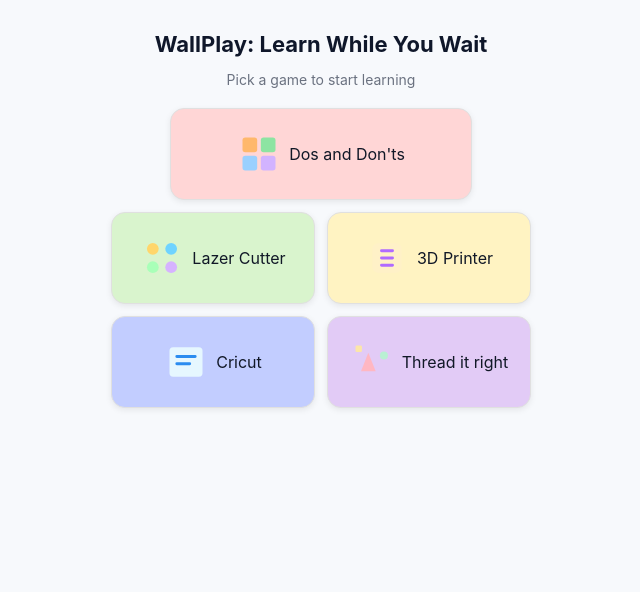
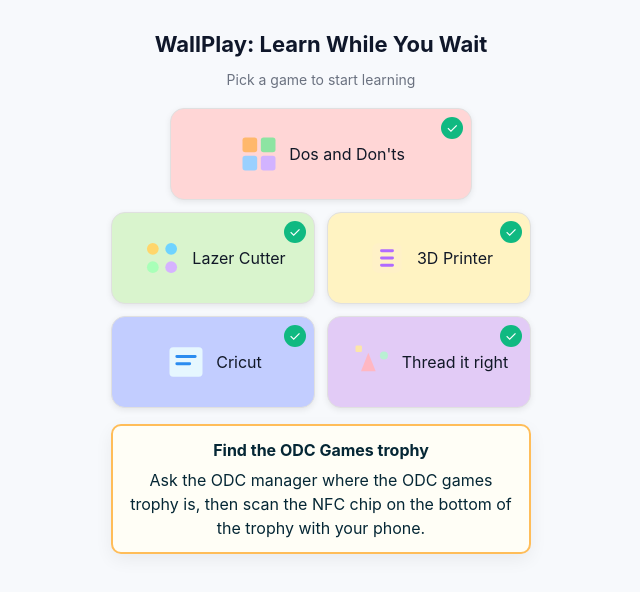
Before and after one commit to JoshuaWuebbolt/ODC_Games, a Next.js app in the folder odc_webgames/: page / in a window 1280 px wide. Shown: the top 592 px of the page, without its empty margins (319-959 px from the left). Built offline with nearby package versions, Linux system fonts and the light colour scheme.

Commit message:
Added tracking of which games the player has won.

```diff
--- a/odc_webgames/app/3d-printer/win/page.tsx
+++ b/odc_webgames/app/3d-printer/win/page.tsx
@@ -1,21 +1,28 @@
-import React from "react";
+'use client';
+
+import React, { useEffect } from "react";
 import Link from "next/link";
 import type { JSX } from "react";
 
-export const metadata = {
-  title: "You win — 3D Printer",
-  description: "Congratulations — you're now a 3D printing master!",
-};
+
+
+
 
 export default function WinPage(): JSX.Element {
+  useEffect(() => {
+    if (typeof window !== "undefined") {
+      localStorage.setItem("done3DPrinter", "true"); // Mark 3D Printer as completed
+    }
+  }, []);
+
   return (
     <main style={{ minHeight: "100vh", display: "flex", alignItems: "center", justifyContent: "center", padding: 24, fontFamily: "-apple-system, BlinkMacSystemFont, 'Segoe UI', Roboto, 'Helvetica Neue', Arial" }}>
       <div style={{ maxWidth: 720, textAlign: "center", borderRadius: 12, padding: "3rem", background: "linear-gradient(180deg,#06364a 0%, #052735 100%)", color: "#e6f7ff", boxShadow: "0 8px 36px rgba(2,6,23,0.6)" }}>
-        <h1 style={{ margin: 0, fontSize: "2rem" }}>🎉 You made it to the end of the board!</h1>
-        <p style={{ marginTop: 12, color: "#cfeefb" }}>Good job! You solved all the puzzles to beat every game!</p>
+        <h1 style={{ margin: 0, fontSize: "2rem" }}>🎉You win — 3D Printer</h1>
+        <p style={{ marginTop: 12, color: "#cfeefb" }}>Congratulations — you're now a 3D printing master!</p>
         <div style={{ marginTop: 20, display: "flex", gap: 12, justifyContent: "center" }}>
           <Link href="/" style={{ display: "inline-block", padding: "10px 18px", borderRadius: 10, background: "#fff", color: "#052735", textDecoration: "none", fontWeight: 600 }}>Home</Link>
-          <Link href="/s1" style={{ display: "inline-block", padding: "10px 18px", borderRadius: 10, background: "rgba(255,255,255,0.12)", color: "#e6f7ff", textDecoration: "none", fontWeight: 600 }}>Play again</Link>
+          <Link href="/3d-printer/file-format" style={{ display: "inline-block", padding: "10px 18px", borderRadius: 10, background: "rgba(255,255,255,0.12)", color: "#e6f7ff", textDecoration: "none", fontWeight: 600 }}>Play again</Link>
         </div>
       </div>
     </main>
--- a/odc_webgames/app/cricut/win/page.tsx
+++ b/odc_webgames/app/cricut/win/page.tsx
@@ -1,18 +1,25 @@
-import React from "react";
+'use client';
+
+import React, { useEffect } from "react";
 import Link from "next/link";
 import type { JSX } from "react";
 
-export const metadata = {
-  title: "You win — Cricut",
-  description: "Congratulations — you found the hidden Cricut tools!",
-};
+
+
+
 
 export default function WinPage(): JSX.Element {
+  useEffect(() => {
+    if (typeof window !== "undefined") {
+      localStorage.setItem("doneCricut", "true"); // Mark cricut as completed
+    }
+  }, []);
+
   return (
     <main style={{ minHeight: "100vh", display: "flex", alignItems: "center", justifyContent: "center", padding: 24, fontFamily: "-apple-system, BlinkMacSystemFont, 'Segoe UI', Roboto, 'Helvetica Neue', Arial" }}>
       <div style={{ maxWidth: 720, textAlign: "center", borderRadius: 12, padding: "3rem", background: "linear-gradient(180deg,#06364a 0%, #052735 100%)", color: "#e6f7ff", boxShadow: "0 8px 36px rgba(2,6,23,0.6)" }}>
-        <h1 style={{ margin: 0, fontSize: "2rem" }}>🎉 You found them all!</h1>
-        <p style={{ marginTop: 12, color: "#cfeefb" }}>Nice work — you located all the tools hidden in the Cricut compartment.</p>
+        <h1 style={{ margin: 0, fontSize: "2rem" }}>🎉You win — Cricut</h1>
+        <p style={{ marginTop: 12, color: "#cfeefb" }}>Congratulations — you found the hidden Cricut tools!</p>
         <div style={{ marginTop: 20, display: "flex", gap: 12, justifyContent: "center" }}>
           <Link href="/" style={{ display: "inline-block", padding: "10px 18px", borderRadius: 10, background: "#fff", color: "#052735", textDecoration: "none", fontWeight: 600 }}>Home</Link>
           <Link href="/cricut" style={{ display: "inline-block", padding: "10px 18px", borderRadius: 10, background: "rgba(255,255,255,0.12)", color: "#e6f7ff", textDecoration: "none", fontWeight: 600 }}>Play again</Link>
--- a/odc_webgames/app/page.tsx
+++ b/odc_webgames/app/page.tsx
@@ -3,13 +3,18 @@
 import type { JSX } from 'react'
 import { useRouter } from 'next/navigation'
 
-// app/page.tsx
+localStorage.setItem("doneDosDonts", "true");
+localStorage.setItem("doneS1", "true");
+localStorage.setItem("done3DPrinter", "true");
+localStorage.setItem("doneCricut", "true");
+localStorage.setItem("doneSewing", "true");
 
-const Button: React.FC<{ label: string; onClick: () => void; children: React.ReactNode; style?: React.CSSProperties }> = ({ label, onClick, children, style }) => (
+const Button: React.FC<{ label: string; onClick: () => void; children: React.ReactNode; style?: React.CSSProperties; checked?: boolean }> = ({ label, onClick, children, style, checked }) => (
   <button
     onClick={onClick}
     aria-label={label}
     style={{
+      position: 'relative', // allow badge placement
       display: 'flex',
       alignItems: 'center',
       justifyContent: 'center',
@@ -26,6 +31,24 @@
       ...style,
     }}
   >
+    {/* green check badge when completed */}
+    {checked && (
+      <span style={{
+        position: 'absolute',
+        top: 8,
+        right: 8,
+        width: 22,
+        height: 22,
+        borderRadius: 12,
+        background: '#10b981',
+        color: '#fff',
+        display: 'inline-flex',
+        alignItems: 'center',
+        justifyContent: 'center',
+        fontSize: 14,
+        lineHeight: 1,
+      }}>✓</span>
+    )}
     {children}
   </button>
 )
@@ -72,6 +95,26 @@
 
 export default function Page(): JSX.Element {
   const router = useRouter()
+  // progress flags read from localStorage (client-side)
+  const [doneDos, setDoneDos] = React.useState(false)
+  const [doneS1, setDoneS1] = React.useState(false)
+  const [donePrinter, setDonePrinter] = React.useState(false)
+  const [doneCricut, setDoneCricut] = React.useState(false)
+  const [doneSewing, setDoneSewing] = React.useState(false)
+
+  React.useEffect(() => {
+    try {
+      // read the exact "done..." keys as requested
+      setDoneDos(localStorage.getItem('doneDosDonts') === 'true')
+      setDoneS1(localStorage.getItem('doneS1') === 'true')
+      setDonePrinter(localStorage.getItem('done3DPrinter') === 'true')
+      setDoneCricut(localStorage.getItem('doneCricut') === 'true')
+      setDoneSewing(localStorage.getItem('doneSewing') === 'true')
+    } catch (e) {
+      // ignore (localStorage may be unavailable)
+    }
+  }, [])
+
   const handleClick = (game: string) => {
     console.log('Selected game:', game)
     // navigate or open the selected game here
@@ -112,7 +155,7 @@
         {/* Row 1: one centered */}
         <div style={{ display: 'flex', justifyContent: 'center' }}>
           <div style={{ width: '72%' }}>
-            <Button label="Do's and Don'ts" onClick={() => { router.push('/dos-and-donts') }} style={{ background: '#ffd6d6' }}>
+            <Button checked={doneDos} label="Do's and Don'ts" onClick={() => { router.push('/dos-and-donts') }} style={{ background: '#ffd6d6' }}>
               <IconPuzzle />
               <span style={{ fontSize: 16, color: '#111827' }}>Dos and Don'ts</span>
             </Button>
@@ -122,13 +165,13 @@
         {/* Row 2: two side by side */}
         <div style={{ display: 'flex', gap: 12 }}>
           <div style={{ flex: 1 }}>
-            <Button label="XTool S1" onClick={() => { router.push('/s1') }} style={{ background: '#d9f4cd' }}>
+            <Button checked={doneS1} label="XTool S1" onClick={() => { router.push('/s1') }} style={{ background: '#d9f4cd' }}>
               <IconMemory />
               <span style={{ fontSize: 16, color: '#111827' }}>Lazer Cutter</span>
             </Button>
           </div>
           <div style={{ flex: 1 }}>
-            <Button label="3D Printer" onClick={() => { router.push('/3d-printer/file-format') }} style={{ background: '#fff3c2' }}>
+            <Button checked={donePrinter} label="3D Printer" onClick={() => { router.push('/3d-printer/file-format') }} style={{ background: '#fff3c2' }}>
               <IconMath />
               <span style={{ fontSize: 16, color: '#111827' }}>3D Printer</span>
             </Button>
@@ -138,19 +181,42 @@
         {/* Row 3: two side by side */}
         <div style={{ display: 'flex', gap: 12 }}>
           <div style={{ flex: 1 }}>
-            <Button label="Cricut" onClick={() => { router.push('/cricut') }} style={{ background: '#c2cdff' }}>
+            <Button checked={doneCricut} label="Cricut" onClick={() => { router.push('/cricut') }} style={{ background: '#c2cdff' }}>
               <IconWords />
               <span style={{ fontSize: 16, color: '#111827' }}>Cricut</span>
             </Button>
           </div>
           <div style={{ flex: 1 }}>
-            <Button label="Thread it right" onClick={() => { router.push('/sewing') }} style={{ background: '#e2cbf6' }}>
+            <Button checked={doneSewing} label="Thread it right" onClick={() => { router.push('/sewing') }} style={{ background: '#e2cbf6' }}>
               <IconShapes />
               <span style={{ fontSize: 16, color: '#111827' }}>Thread it right</span>
             </Button>
           </div>
         </div>
       </div>
+
+      {/* Instruction shown when all five 'done...' localStorage flags are true */}
+      {doneDos && doneS1 && donePrinter && doneCricut && doneSewing && (
+        <div
+          style={{
+            marginTop: 16,
+            maxWidth: 420,
+            width: "100%",
+            background: "#fffef6",
+            border: "2px solid #ffbd59",
+            padding: 12,
+            borderRadius: 10,
+            textAlign: "center",
+            color: "#052735",
+            boxShadow: "0 6px 18px rgba(0,0,0,0.06)",
+          }}
+        >
+          <div style={{ fontWeight: 700, marginBottom: 6 }}>Find the ODC Games trophy</div>
+          <div>
+            Ask the ODC manager where the ODC games trophy is, then scan the NFC chip on the bottom of the trophy with your phone.
+          </div>
+        </div>
+      )}
     </main>
   )
 }
--- a/odc_webgames/app/s1/win/page.tsx
+++ b/odc_webgames/app/s1/win/page.tsx
@@ -1,18 +1,25 @@
-import React from "react";
+'use client';
+
+import React, { useEffect } from "react";
 import Link from "next/link";
 import type { JSX } from "react";
 
-export const metadata = {
-  title: "You win — Cricut",
-  description: "Congratulations — you found the hidden Cricut tools!",
-};
+
+
+
 
 export default function WinPage(): JSX.Element {
+  useEffect(() => {
+    if (typeof window !== "undefined") {
+      localStorage.setItem("doneS1", "true"); // Mark s1 as completed
+    }
+  }, []);
+
   return (
     <main style={{ minHeight: "100vh", display: "flex", alignItems: "center", justifyContent: "center", padding: 24, fontFamily: "-apple-system, BlinkMacSystemFont, 'Segoe UI', Roboto, 'Helvetica Neue', Arial" }}>
       <div style={{ maxWidth: 720, textAlign: "center", borderRadius: 12, padding: "3rem", background: "linear-gradient(180deg,#06364a 0%, #052735 100%)", color: "#e6f7ff", boxShadow: "0 8px 36px rgba(2,6,23,0.6)" }}>
-        <h1 style={{ margin: 0, fontSize: "2rem" }}>🎉 You made it to the end of the board!</h1>
-        <p style={{ marginTop: 12, color: "#cfeefb" }}>Nice work! You answered all the questions and compleated the board.</p>
+        <h1 style={{ margin: 0, fontSize: "2rem" }}>🎉You win — Lazer Cutter</h1>
+        <p style={{ marginTop: 12, color: "#cfeefb" }}>Nice work, you made it to the end of the board and answered all the questions.</p>
         <div style={{ marginTop: 20, display: "flex", gap: 12, justifyContent: "center" }}>
           <Link href="/" style={{ display: "inline-block", padding: "10px 18px", borderRadius: 10, background: "#fff", color: "#052735", textDecoration: "none", fontWeight: 600 }}>Home</Link>
           <Link href="/s1" style={{ display: "inline-block", padding: "10px 18px", borderRadius: 10, background: "rgba(255,255,255,0.12)", color: "#e6f7ff", textDecoration: "none", fontWeight: 600 }}>Play again</Link>
```
